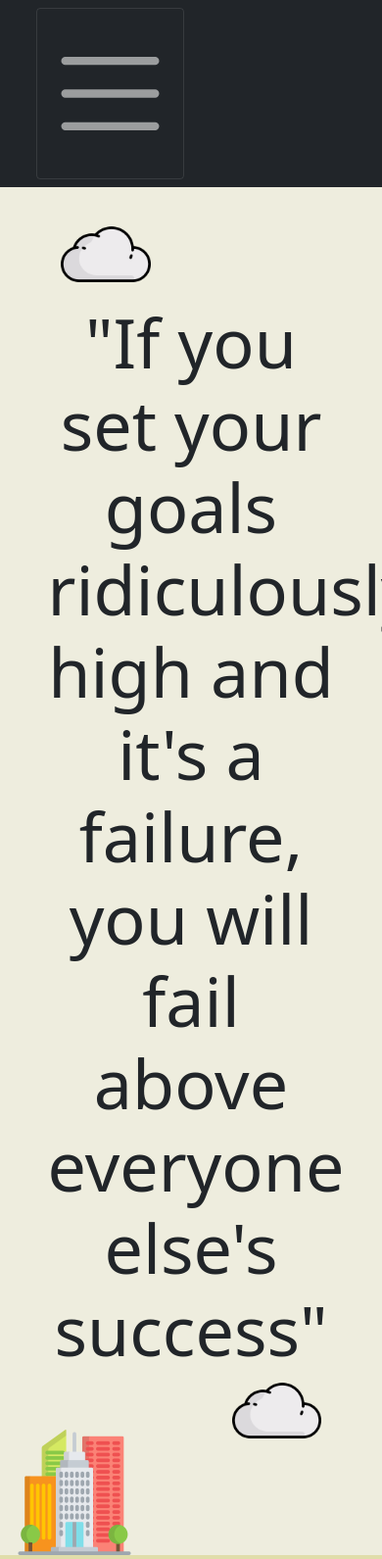
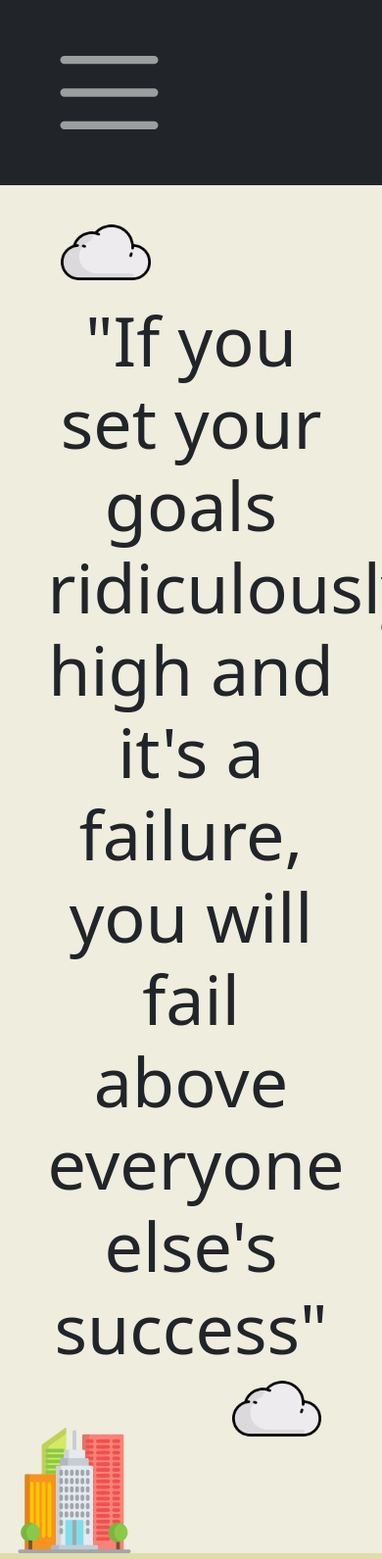
Before and after one commit to rharr003/personal-site, a Flask app: page / in a window 390 px wide; the page is wider, and only the part inside the window is pictured. Shown: the top 1591 px of that part at 98% size. Run offline with Flask 2, Linux system fonts and the light colour scheme; some libraries are stand-ins or nearby versions.

```diff
--- a/templates/index.html
+++ b/templates/index.html
@@ -37,7 +37,7 @@
 
     <nav class="navbar navbar-expand-lg navbar-dark bg-dark container-fluid">
         <button class="navbar-toggler" type="button" data-bs-toggle="collapse" data-bs-target="#navbarTogglerDemo01"
-            aria-controls="navbarTogglerDemo01" aria-expanded="false" aria-label="Toggle navigation">
+            aria-controls="navbarTogglerDemo01" aria-expanded="false" aria-label="Toggle navigation" style="border: 0px;">
             <span class="navbar-toggler-icon"></span>
         </button>
         <div class="collapse navbar-collapse" id="navbarTogglerDemo01">
```
